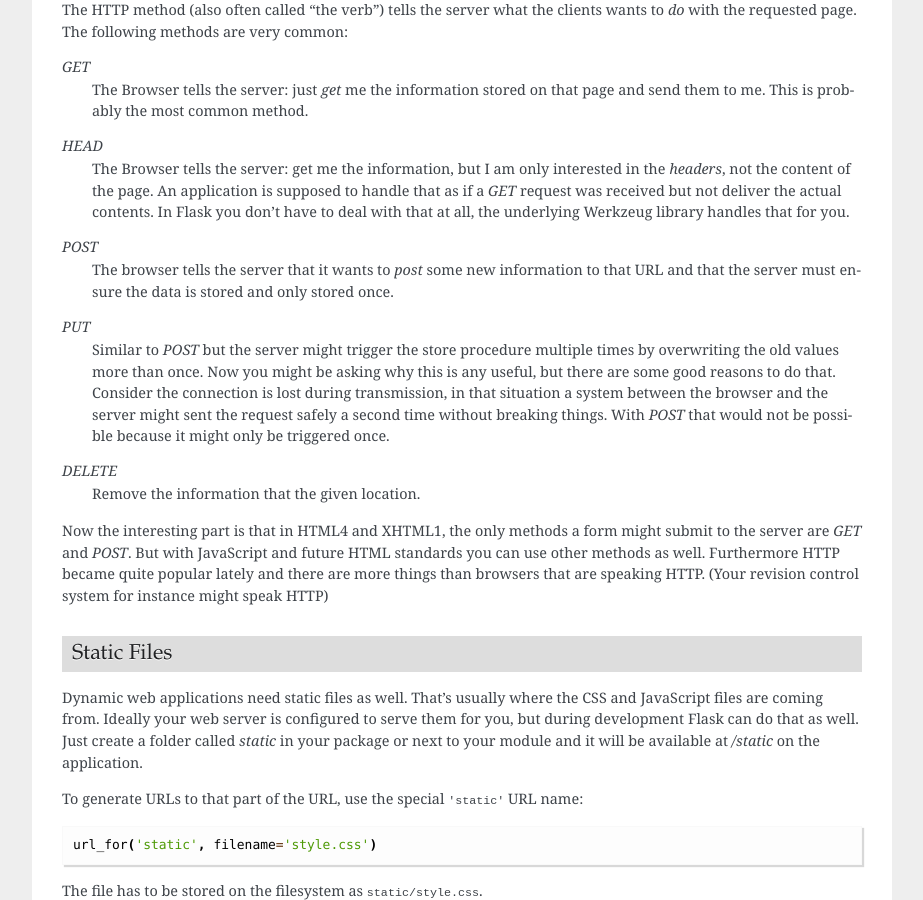
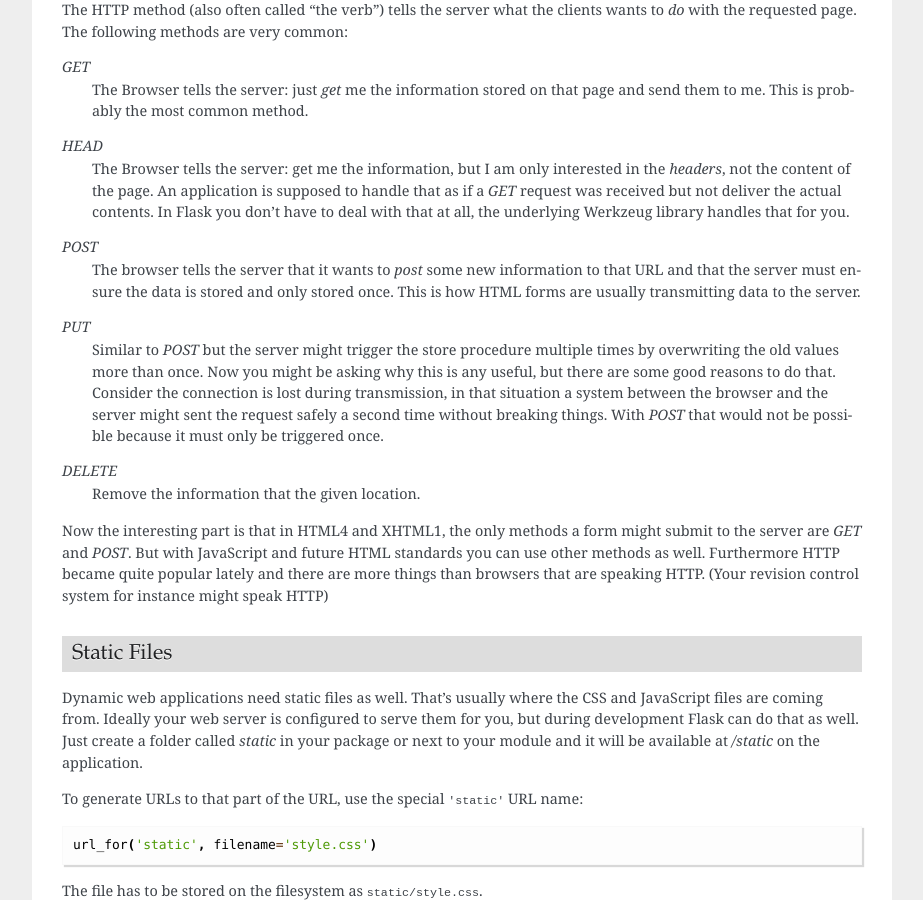
Before and after one commit to naturalspirit-dev/flask-website, a Sphinx documentation site: the page built from docs/quickstart.rst, in a window 1280 px wide and 900 px high, scrolled down 3333 px. Shown: the whole window, without its empty margins (198-1121 px from the left). Built offline with Sphinx 7.4.7, drawn with Linux system fonts in a browser that asks for light colours.

Commit message:
might -> must

```diff
--- a/docs/quickstart.rst
+++ b/docs/quickstart.rst
@@ -217,7 +217,8 @@ very common:
 `POST`
     The browser tells the server that it wants to *post* some new
     information to that URL and that the server must ensure the data is
-    stored and only stored once.
+    stored and only stored once.  This is how HTML forms are usually
+    transmitting data to the server.
 
 `PUT`
     Similar to `POST` but the server might trigger the store procedure
@@ -226,7 +227,7 @@ very common:
     reasons to do that.  Consider the connection is lost during
     transmission, in that situation a system between the browser and the
     server might sent the request safely a second time without breaking
-    things.  With `POST` that would not be possible because it might only
+    things.  With `POST` that would not be possible because it must only
     be triggered once.
 
 `DELETE`
```
